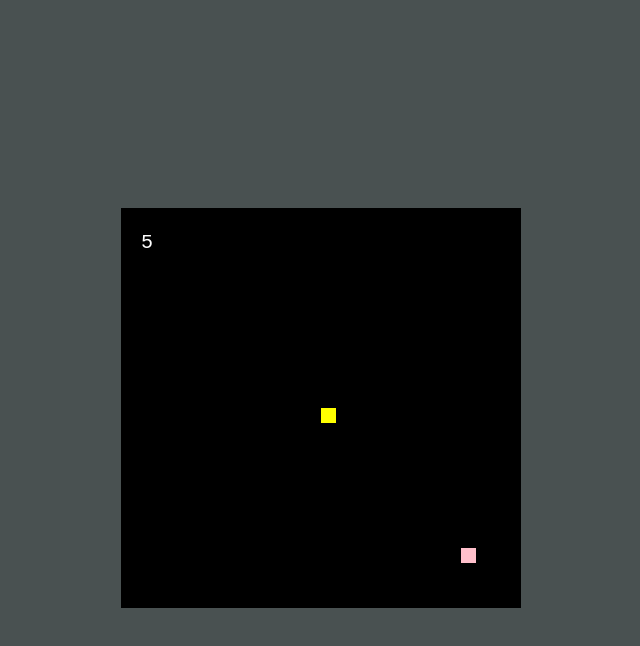
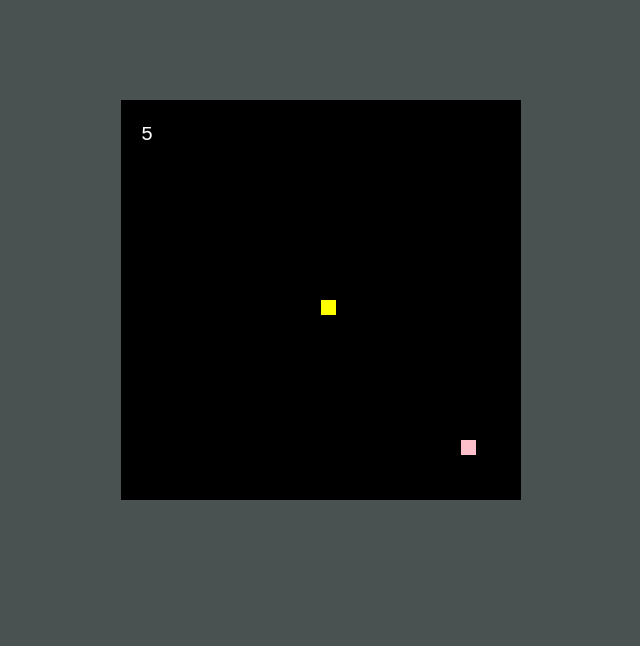
Before and after one commit to baristunar/snake-game, a plain HTML site: page src/index.html in a window 1280 px wide. Shown: the whole page, without its empty margins (319-959 px from the left). Drawn offline with Linux system fonts and the light colour scheme.

```diff
--- a/src/style.css
+++ b/src/style.css
@@ -3,8 +3,7 @@ body {
 }
 
 .container {
-  height: 100vh;
+  margin-top: 100px;
   display: flex;
-  align-items: center;
   justify-content: center;
 }
```
Also changed, not shown: assets/snake.gif (added), 1 other file.
